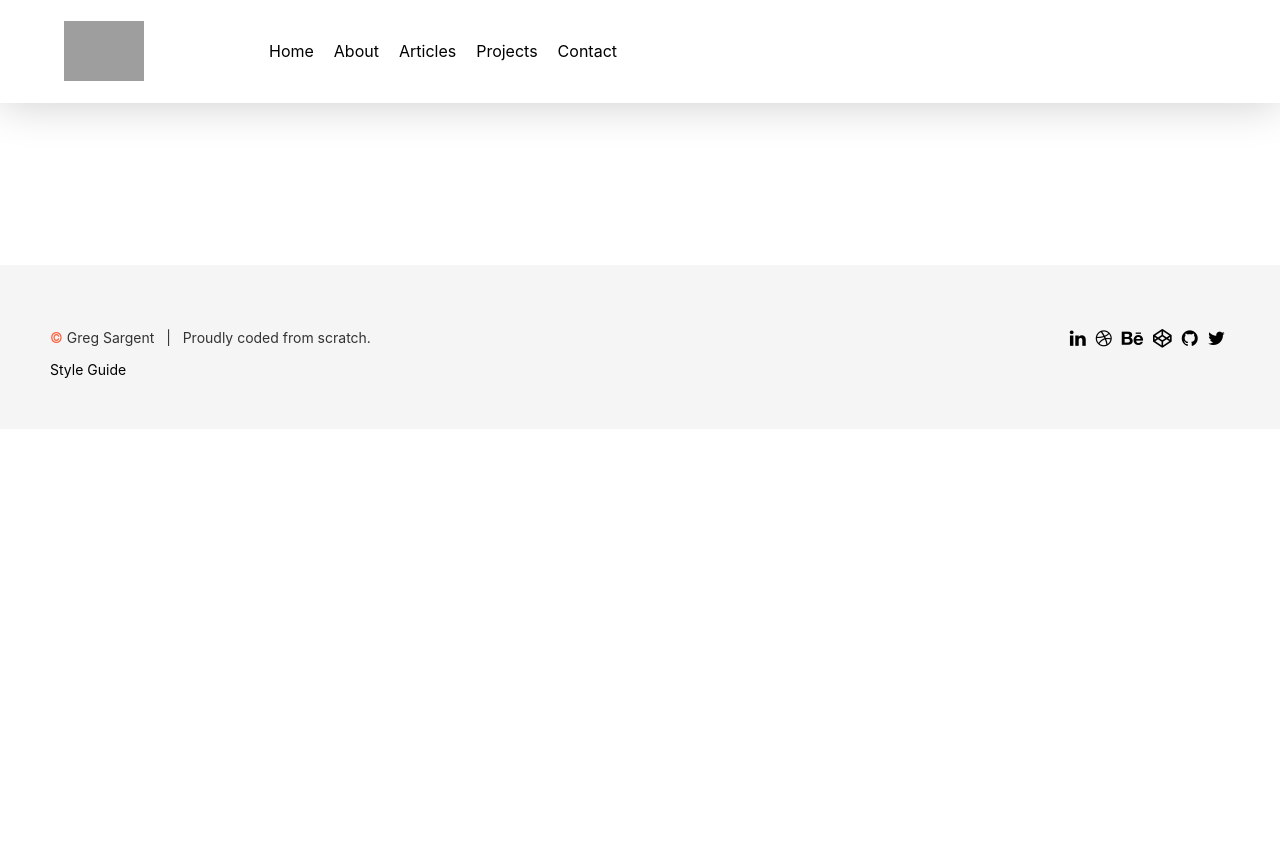
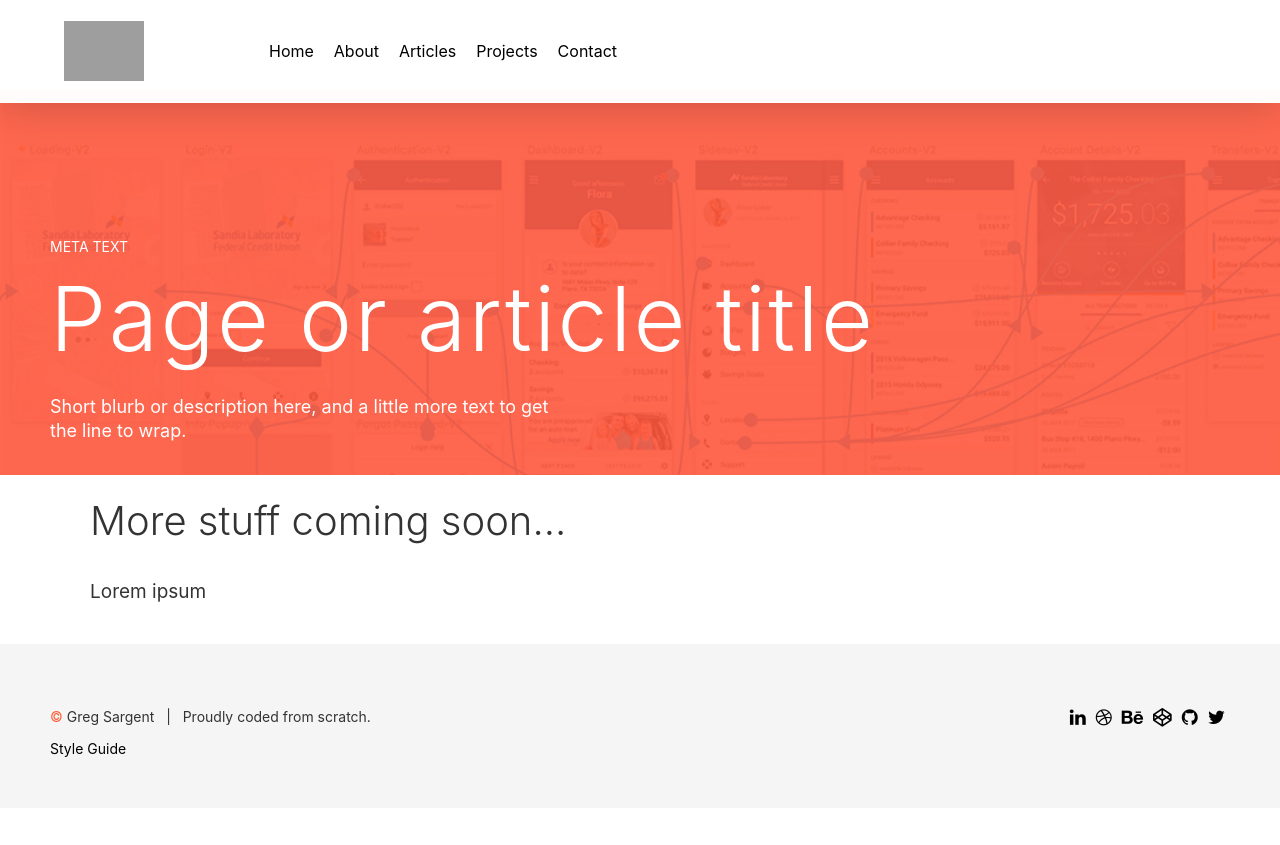
Before and after one commit to gksargent/gsargent.info, a PHP site: page /templates/page-template.php in a window 1280 px wide. Shown: the top 845 px of the page. After the commit the page ends 757 px from the top, so only its background shows below. Run offline with PHP 8.4, Linux system fonts and the light colour scheme; grey boxes are pictures that could not be loaded.

Commit message:
updating google analytics and banner page template

```diff
--- a/templates/page-template.php
+++ b/templates/page-template.php
@@ -1,34 +1,36 @@
 <!DOCTYPE html>
-<html lang="en">
+<html lang="en-US">
   <head>
-  <meta charset="UTF-8" />
-  <link rel="stylesheet" href="/css/main.processed.css">
-  <title>Style Guide | Greg Sargent, UI/Ix Designer</title>
+    <title>Page Template | Greg Sargent - UX/UI Designer</title>
     <meta name="description" content="Greg is a UX/UI Designer in the north Dallas area. Specializing in minimal modern design, Greg is currently working in the FinTech industry designing personal financial management tools at Alkami.">
     <?php // This php pulls in head.php to create the meta and links
     include $_SERVER['DOCUMENT_ROOT'].'/modules/head.php'; ?>
   </head>
   <body>
-
     <?php // This php pulls in header.php to create the header content
     include $_SERVER['DOCUMENT_ROOT'].'/modules/header.php'; ?>
 
-<div class="content_wrapper">
+    <div class="banner">
+      <p class="banner-meta-text">Meta text</p>
+      <h1 class="banner-heading">Page or article title</h1>
+      <p class="banner-subheading">Short blurb or description here, and a little more text to get the line to wrap.</p>
+      <div class="banner-img">
+      </div>
+    </div>
 
   <main>
 
     <div class="container">
 
-      <div class="columns">
-        <!-- enter columns here -->
-
-      </div><!-- end columns -->
+      <h2>More stuff coming soon...</h2>
+      <p>Lorem ipsum</p>
 
     </div><!-- end container -->
 
+
   </main>
 
-</div><!-- end content_wrapper -->
+
 
   <?php // This php pulls in footer.php to create the footer content
   include $_SERVER['DOCUMENT_ROOT'].'/modules/footer.php'; ?>
```
Also changed, not shown: staging/modules/footer.php (+12 -0 lines). Lines whose indentation alone changed are shown as unchanged.
